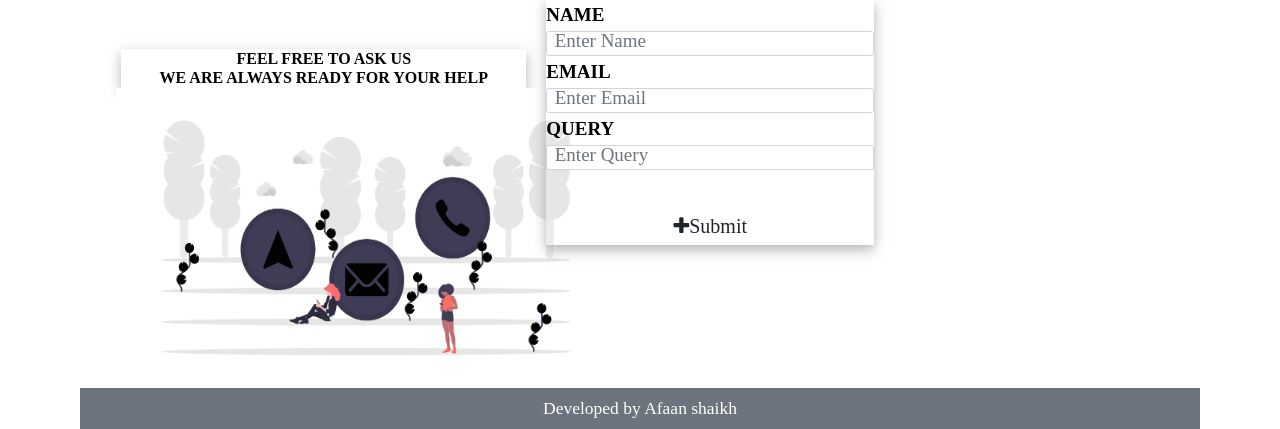
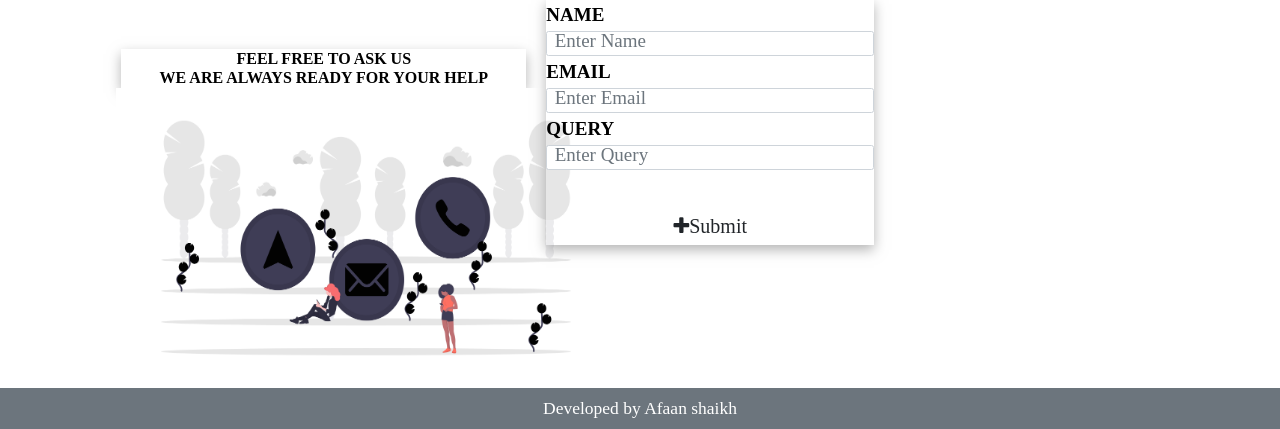
Before and after one commit to Sharedspace28/sharedspace28, a PHP site: page / in a window 1280 px wide. Shown: the part 2550-2979 px from the top of the page. Run offline with PHP 8.4, Linux system fonts and the light colour scheme; some libraries are stand-ins or nearby versions; some web fonts are replaced.

Commit message:
Update index.php

```diff
--- a/index.php
+++ b/index.php
@@ -583,10 +583,10 @@ Providing readers with good content according to your topic <br>
 
 
 <!-- <?php  //foreach ($select_information as $key => $category): ?> -->
- <div class="container">
+
 <div class="col-xs-12">
 
-  <footer class="page-footer font-small footer btn-secondary" style="width:500px% background-color: 48;">
+  <footer class="page-footer font-small footer btn-secondary" style="width:1000px background-color: 48;">
   <!-- Copyright -->
 
   <div class="footer-copyright text-center py-3">
@@ -594,7 +594,7 @@ Providing readers with good content according to your topic <br>
   </div>
 
 </footer>
-</div>
+
 	 </div>
 <script src="https://cdn.jsdelivr.net/npm/popper.js@1.16.0/dist/umd/popper.min.js" integrity="sha384-Q6E9RHvbIyZFJoft+2mJbHaEWldlvI9IOYy5n3zV9zzTtmI3UksdQRVvoxMfooAo" crossorigin="anonymous"></script>
         <script src="https://stackpath.bootstrapcdn.com/bootstrap/5.0.0-alpha1/js/bootstrap.min.js" integrity="sha384-oesi62hOLfzrys4LxRF63OJCXdXDipiYWBnvTl9Y9/TRlw5xlKIEHpNyvvDShgf/" crossorigin="anonymous"></script>
```
